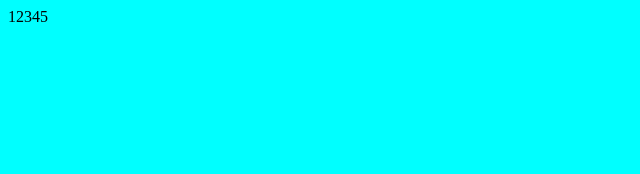
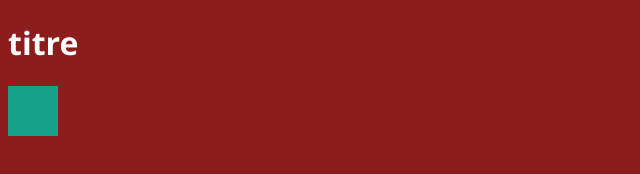
Before and after one commit to AlexisDuval2/JavaScript, a plain HTML site: page index.html in a window 1280 px wide. Shown: the whole page, without its empty margins (0-640 px from the left). Drawn offline with Linux system fonts and the light colour scheme.

Commit message:
ajout d'un bloc de couleur

```diff
--- a/css/style.css
+++ b/css/style.css
@@ -1,3 +1,15 @@
+
 * {
-	background-color: aqua;
+	font-family: "Segoe UI";
 }
+
+body {
+	background-color: rgb(141, 29, 29);
+	color: white;
+}
+
+#ligne-1 {
+	width: 50px;
+	height: 50px;
+	background-color: rgb(21, 161, 138);
+}
--- a/index.html
+++ b/index.html
@@ -11,7 +11,8 @@
 </head>
 
 <body>
-12345
+	<h1>titre</h1>
+	<div id="ligne-1"></div>
 </body>
 
 </html>
--- a/javascript/main.js
+++ b/javascript/main.js
@@ -1,3 +1,7 @@
+
+window.onload = () => {
+
+	alert("test");
 
 
-alert("test");
+}
```
